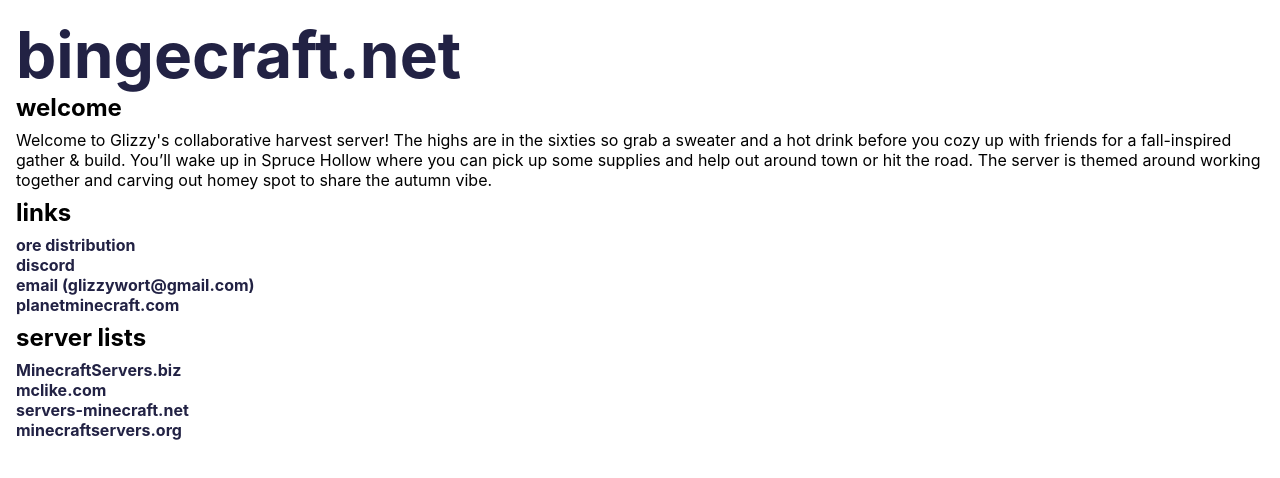
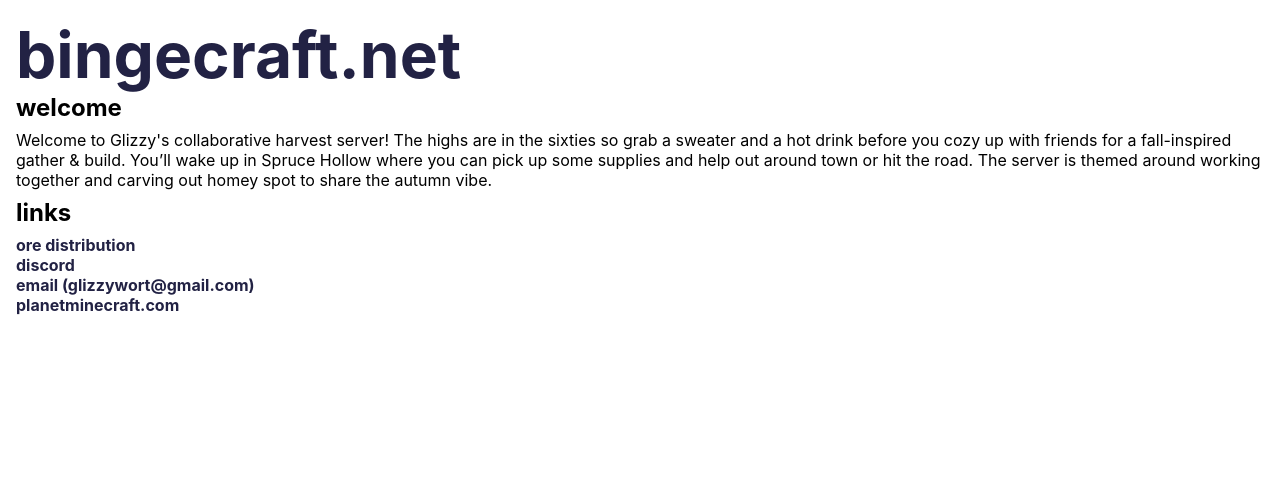
Before and after one commit to bingecraft-net/webapp, a React (Create React App) app in the folder webapp/: page / in a window 1280 px wide. Shown: the top 478 px of the page. Built offline with nearby package versions, Linux system fonts and the light colour scheme.

Commit message:
remove server lists

```diff
--- a/webapp/src/App.tsx
+++ b/webapp/src/App.tsx
@@ -42,23 +42,6 @@ export default function App() {
           </Link>
         </p>
       </div>
-      <div>
-        <h2 style={{ margin: 0 }}>server lists</h2>
-        <p style={{ margin: '0.5rem 0' }}>
-          <Link href="https://minecraftservers.biz/servers/151664/">
-            MinecraftServers.biz
-          </Link>
-          <Link href="https://mclike.com/minecraft-server-192073">
-            mclike.com
-          </Link>
-          <Link href="https://servers-minecraft.net/server-bingecraft-net.22146">
-            servers-minecraft.net
-          </Link>
-          <Link href="https://minecraftservers.org/server/641560">
-            minecraftservers.org
-          </Link>
-        </p>
-      </div>
     </div>
   )
 }
```
